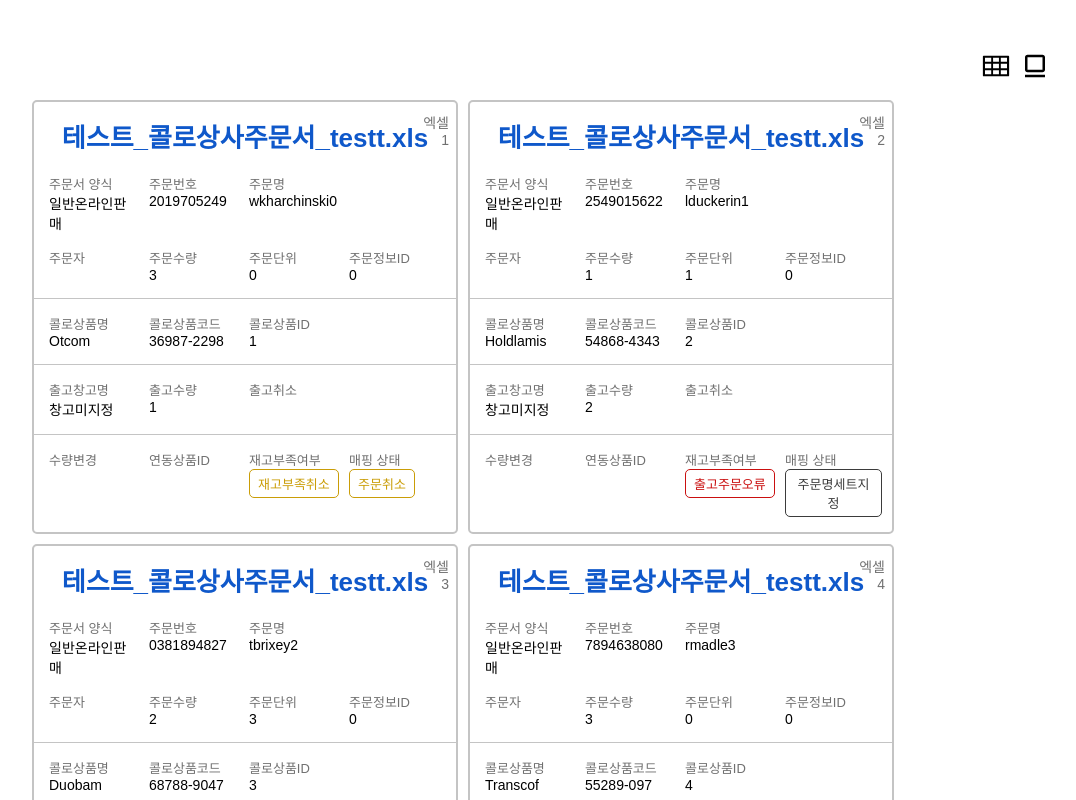
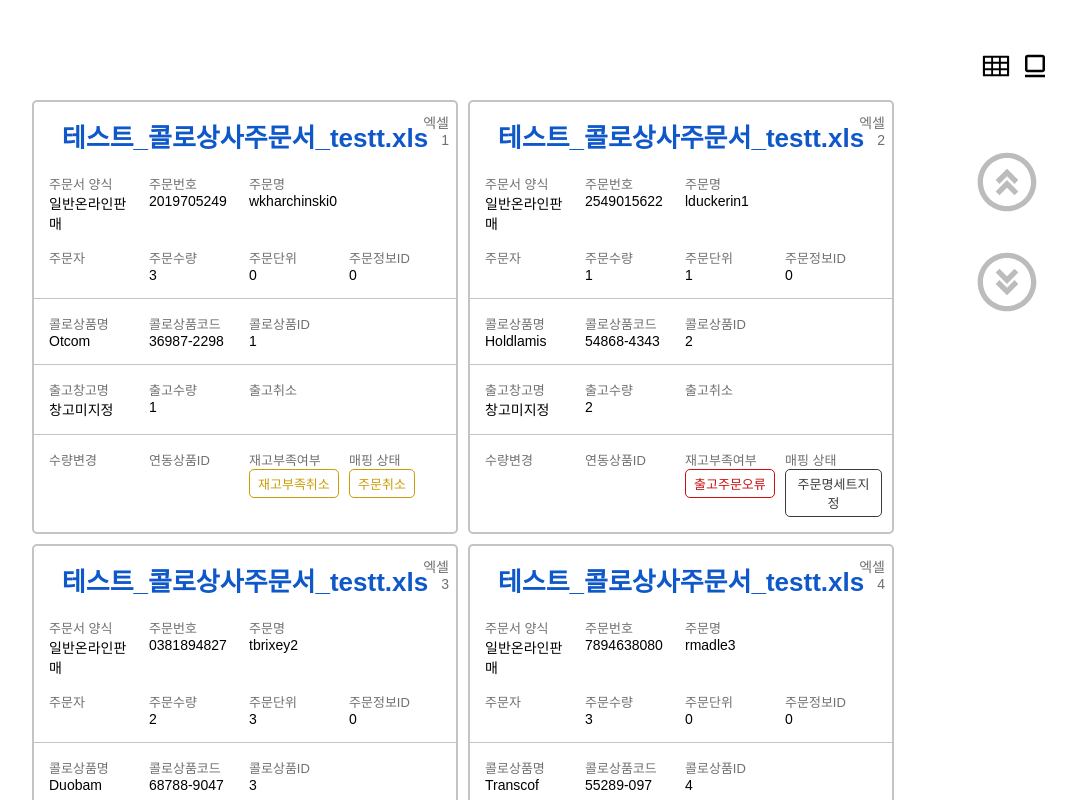
Before and after one commit to console-lo9/coloseum_sheet, a React (Create React App) app: page / in a window 1280 px wide. Both pictures are taken after a click on the button 1212 px from the left and 67 px from the top of the page. Shown: the top 800 px of the page, without its empty margins (177-1253 px from the left). Built offline with nearby package versions, Linux system fonts and the light colour scheme.

Commit message:
Add: 카드 뷰에도 스크롤 포탈 적용

```diff
--- a/src/components/Cards/CardList.jsx
+++ b/src/components/Cards/CardList.jsx
@@ -1,14 +1,37 @@
 import MOCK_DATA from "assets/MOCK_DATA.json";
 import Card from "./Card.jsx";
 import styled from "styled-components";
+import PortalButton from "layout/PortalButton.jsx";
+import { useRef } from "react";
+import { useEffect } from "react";
+import { useState } from "react";
 
 const CardList = () => {
+  const cardConRef = useRef();
+
+  const handleClick = (e) => {
+    if (e.currentTarget.id === "upBtn") {
+      window.scrollTo(
+        0,
+        window.scrollY - cardConRef.current.scrollHeight * 0.2
+      );
+    } else if (e.currentTarget.id === "downBtn") {
+      window.scrollTo(
+        0,
+        window.scrollY + cardConRef.current.scrollHeight * 0.2
+      );
+    }
+  };
+
   return (
-    <CardContainer>
-      {Object.entries(MOCK_DATA).map((data, index) => (
-        <Card key={index} data={data[1]} />
-      ))}
-    </CardContainer>
+    <>
+      <PortalButton handleClick={handleClick} cardView="cardView" />
+      <CardContainer ref={cardConRef}>
+        {Object.entries(MOCK_DATA).map((data, index) => (
+          <Card key={index} data={data[1]} />
+        ))}
+      </CardContainer>
+    </>
   );
 };
 
--- a/src/layout/PortalButton.jsx
+++ b/src/layout/PortalButton.jsx
@@ -3,13 +3,22 @@ import styled from "styled-components";
 import { CgChevronDoubleUpO, CgChevronDoubleDownO } from "react-icons/cg";
 import { useSelector } from "react-redux";
 
-const PortalButton = ({ handleClick }) => {
+const PortalButton = ({ handleClick, cardView }) => {
+  console.log(cardView);
   return (
     <>
-      <UpBtnBox onClick={handleClick} id="upBtn">
+      <UpBtnBox
+        onClick={handleClick}
+        id="upBtn"
+        className={cardView ? cardView : ""}
+      >
         <CgChevronDoubleUpO />
       </UpBtnBox>
-      <DownBtnBox onClick={handleClick} id="downBtn">
+      <DownBtnBox
+        onClick={handleClick}
+        id="downBtn"
+        className={cardView ? cardView : ""}
+      >
         <CgChevronDoubleDownO />
       </DownBtnBox>
     </>
@@ -29,6 +38,10 @@ const UpBtnBox = styled.div`
   @media screen and (max-width: 1024px) {
     left: 90%;
   }
+  &.cardView {
+    top: 150px;
+    left: 90%;
+  }
 `;
 const DownBtnBox = styled.div`
   position: sticky;
@@ -43,6 +56,10 @@ const DownBtnBox = styled.div`
   @media screen and (max-width: 1024px) {
     left: 90%;
   }
+  &.cardView {
+    top: 250px;
+    left: 90%;
+  }
 `;
 
 export default PortalButton;
```
